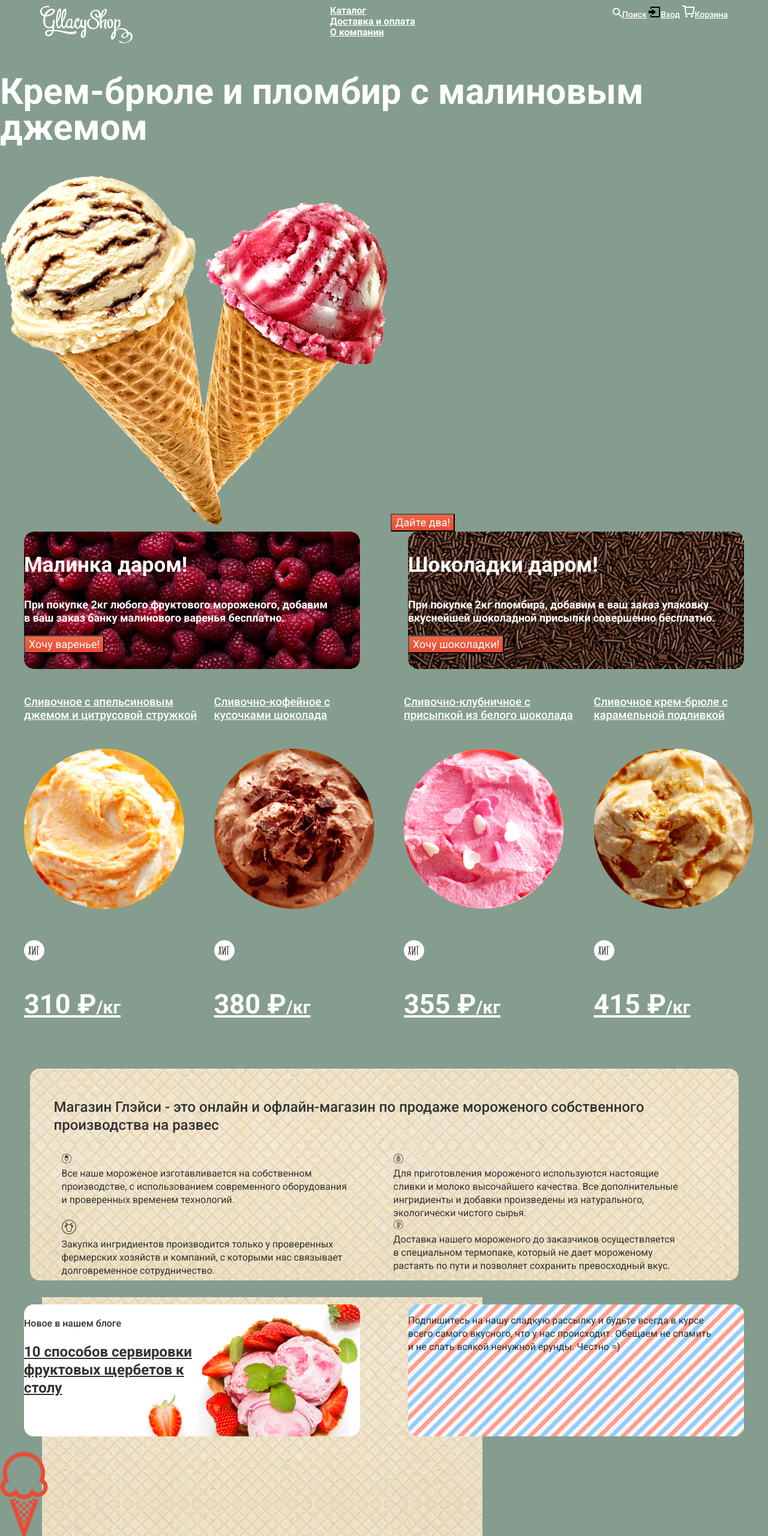
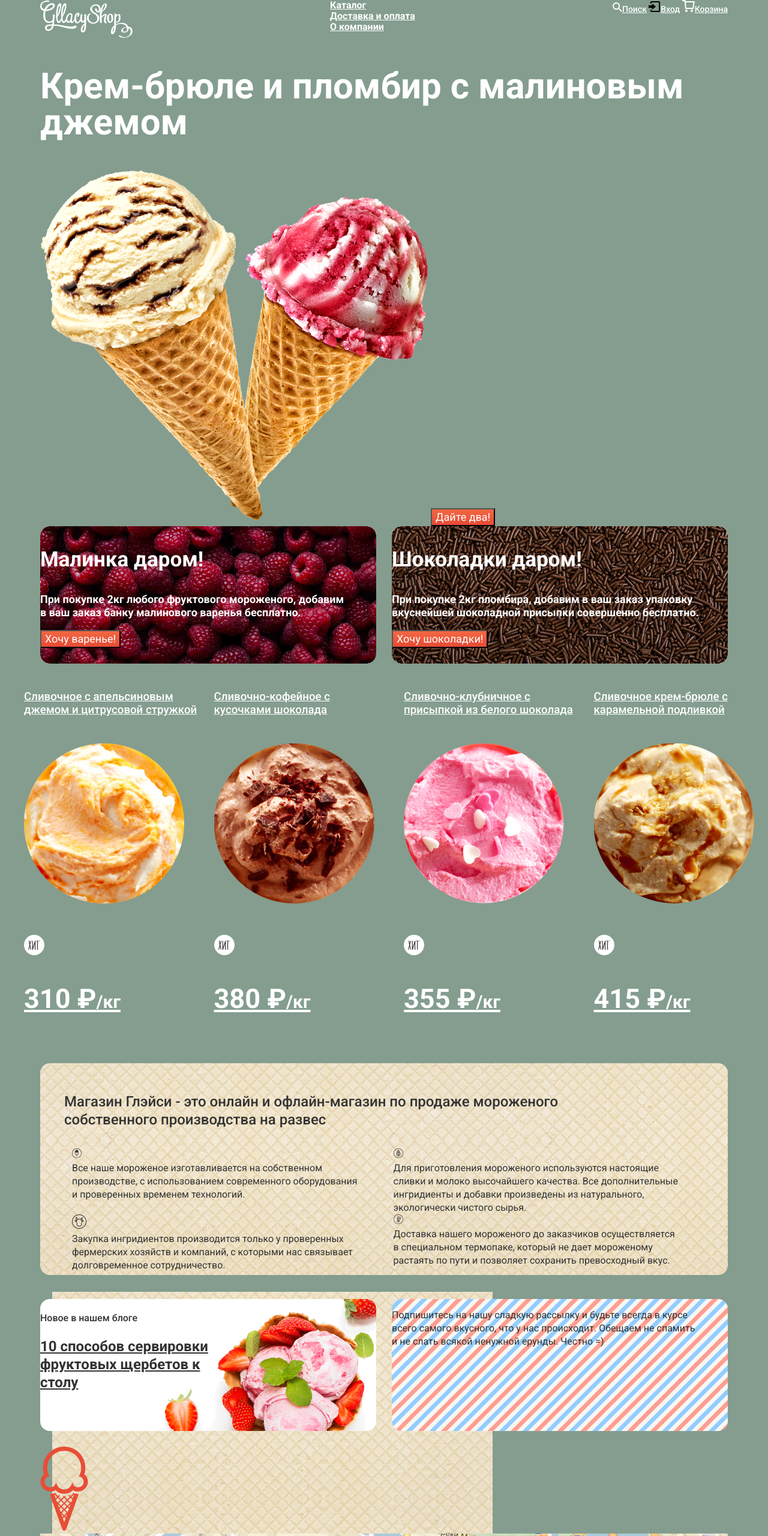
Before and after one commit to manakhova/1343593-gllacy-28, a plain HTML site: page index.html in a window 1280 px wide. Shown: the top 2560 px of the page at 60% size. Drawn offline with Linux system fonts and the light colour scheme.

Commit message:
сетка 2

```diff
--- a/css/style.css
+++ b/css/style.css
@@ -47,9 +47,8 @@ img {
 
 /*Navigation*/
 .main-navigation {
-  margin-top: 9px;
-  margin-left: 27px;
-  margin-right: 27px;
+  padding-left: 27px;
+  padding-right: 27px;
   display: flex;
   flex-direction: column;
   font-weight: 700;
@@ -64,7 +63,8 @@ img {
 
 .container {
   width: 1146px;
-  margin: 0 auto;
+  margin-left: auto;
+  margin-right: auto;
   padding: 0 10px;
 }
 
@@ -114,8 +114,7 @@ img {
 .chocolate-bgr {
   width: 560px;
   height: 229px;
-  margin-left: auto;
-  margin-right: auto;
+
 }
 
 .chocolate-bgr {
@@ -157,8 +156,6 @@ img {
   color: var(--basic-black);
   max-width: 1146px;
   height: 306px;
-  margin-left: auto;
-  margin-right: auto;
   margin-bottom: 40px;
   padding-top: 25px;
   padding-right: 15px;
@@ -220,14 +217,17 @@ img {
 .subscription {
   width: 560px;
   height: 220px;
-  margin-left: auto;
-  margin-right: auto;
 }
 
 .index-columns {
   display: flex;
   justify-content: space-between;
   margin-bottom: 26px;
+}
+
+.index-columns .container {
+  display: flex;
+  justify-content: space-between;
 }
 
 /*Footer*/
@@ -287,8 +287,14 @@ img {
 }
 
 /*Filter*/
+
 .filter-section {
   background-color: rgba(255, 255, 255, 0.2);
+}
+
+.filter .container {
+  display: flex;
+  justify-content: space-between;
 }
 
 .filter-section-name {
--- a/index.html
+++ b/index.html
@@ -57,17 +57,19 @@
           </div>
         </div>
       </div>
-      </div>
     </nav>
     </header>
     <main>
       <h1 class="visually-hidden">GllacyShop</h1>
       <section class="two-ice-cream-index1">
+        <div class="container">
           <h2 class="two-ice-cream-index1-title">Крем-брюле и пломбир с малиновым джемом</h2>
           <img src="./img/ice-cream-1.png" width="647" height="584" alt="Крем-брюле и пломбир с малиновым джемом">
           <button class="button" type="button">Дайте два!</button>
+        </div>
       </section>
       <div class="index-columns">
+        <div class="container">
           <section class="raspberry-bgr section">
           <h3 class="raspberry-free-title">Малинка даром!</h3>
           <p>
@@ -85,7 +87,8 @@
             <button class="button" type="button">Хочу шоколадки!</button>
           </section>
         </div>
-      <section>
+      </div>
+        <section class="hits">
         <h2 class="visually-hidden">Хиты</h2>
         <ul class="ice-cream-list">
           <li class="catalog-item">
@@ -146,6 +149,7 @@
           </li>
         </ul>
         </section>
+      <div class="container">
         <section class="gllacy-shop-info section">
           <h4 class="gllacy-shop-info-title">Магазин Глэйси - это онлайн и офлайн-магазин по продаже
              мороженого собственного производства на развес</h4>
@@ -186,7 +190,9 @@
           </ul>
           <img src="./img/waffle-pattern.png" alt="Вафельный фон">
         </section>
+      </div>
       <div class="index-columns">
+        <div class="container">
           <section class="news section">
             <h4 class="news-title">Новое в нашем блоге</h4>
             <a href="#">
@@ -211,11 +217,15 @@
             </form>
           </section>
         </div>
+      </div>
+      <div class="container">
         <section>
           <h4 class="visually-hidden">Карта</h4>
           <img src="./img/pin.svg" width="80" height="140" alt="Маркер">
           <img src="./img/map.png"  alt="Карта">
         </section>
+      </div>
+      <div class="container">
         <section>
           <h4 class="visually-hidden">Адрес</h4>
           <p>
@@ -246,6 +256,7 @@
             <button class="button" type="submit">Отправить</button>
           </form>
         </section>
+      </div>
     </main>
     <footer class="main-footer">
       <div class="container">
```
Also changed, not shown: catalog.html (+2 -0 lines). Lines whose indentation alone changed are shown as unchanged.
